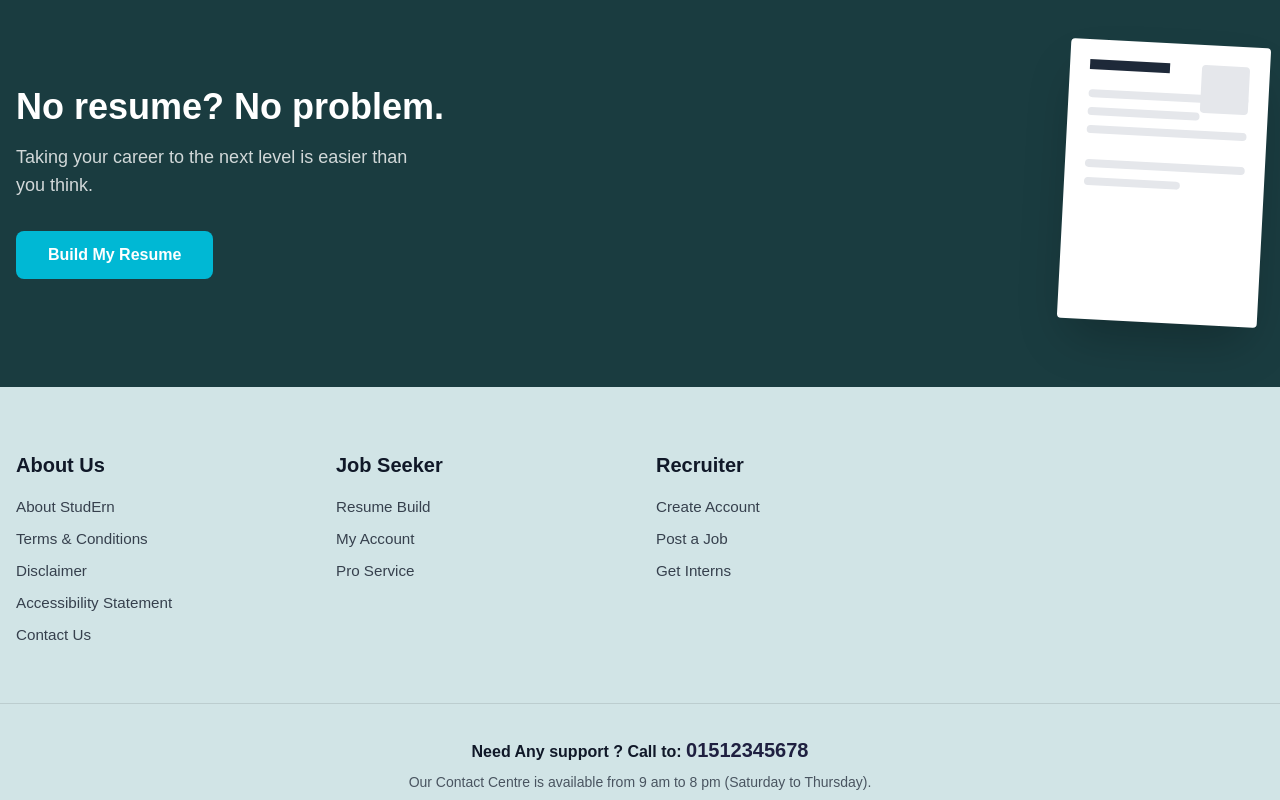
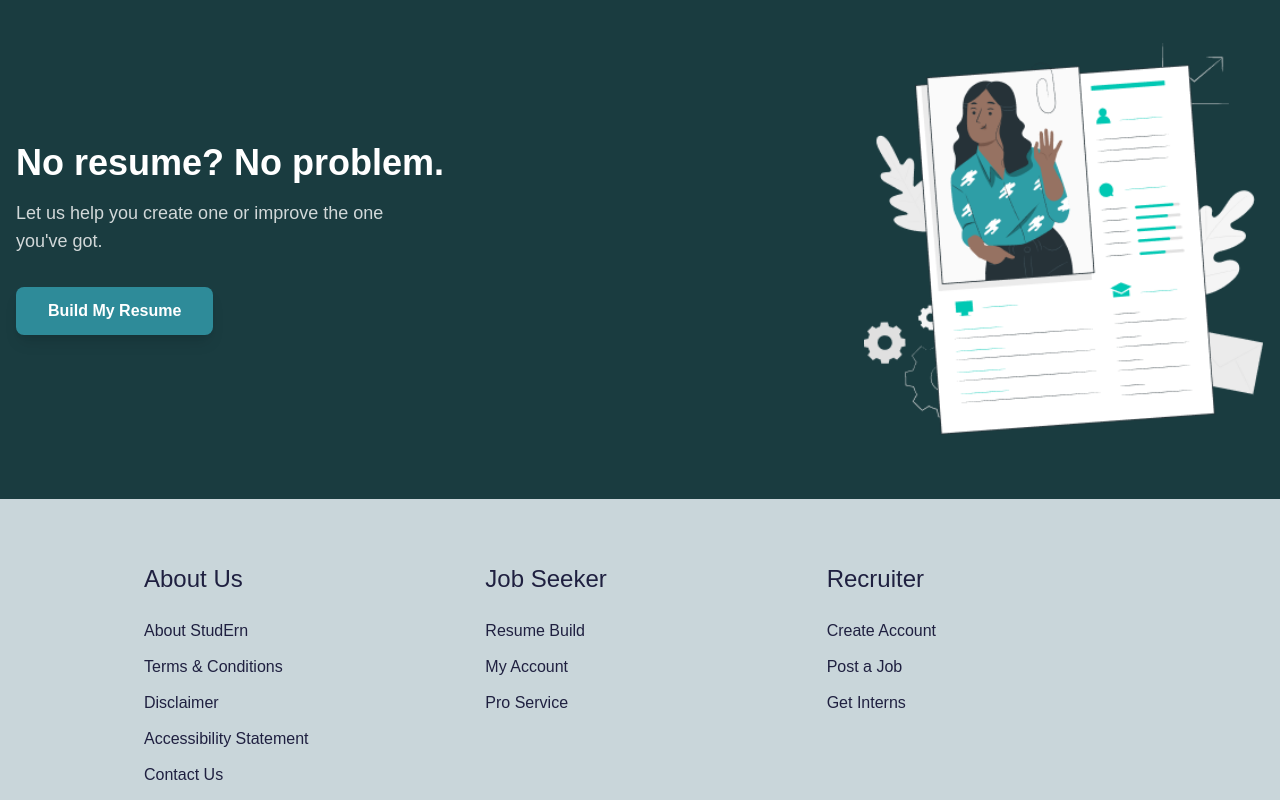
Before and after one commit to StudErn/studern-frontend, a React (Vite) app: page / in a window 1280 px wide. Shown: the part 3120-3920 px from the top of the page. Built offline with nearby package versions, Linux system fonts and the light colour scheme.

Commit message:
done with footer section

```diff
--- a/src/components/Footer.jsx
+++ b/src/components/Footer.jsx
@@ -2,46 +2,44 @@ import React from 'react'
 
 const Footer = () => {
     return (
-        <footer className="footer bg-[#D1E4E6] py-16 pb-8 text-gray-900">
-            <div className="container mx-auto px-4 grid grid-cols-1 md:grid-cols-2 lg:grid-cols-4 gap-8 mb-12">
+        <footer className="footer bg-[#C9D6DA] py-16 pb-8 text-[#1F2040]">
+            <div className="container mx-auto px-4 grid grid-cols-1 md:grid-cols-3 gap-8 mb-12 max-w-5xl">
                 <div>
-                    <h3 className="text-xl font-bold mb-4">About Us</h3>
-                    <ul>
-                        <li className="mb-2"><a href="#" className="text-[0.95rem] opacity-80 hover:opacity-100 hover:underline transition-opacity">About StudErn</a></li>
-                        <li className="mb-2"><a href="#" className="text-[0.95rem] opacity-80 hover:opacity-100 hover:underline transition-opacity">Terms & Conditions</a></li>
-                        <li className="mb-2"><a href="#" className="text-[0.95rem] opacity-80 hover:opacity-100 hover:underline transition-opacity">Disclaimer</a></li>
-                        <li className="mb-2"><a href="#" className="text-[0.95rem] opacity-80 hover:opacity-100 hover:underline transition-opacity">Accessibility Statement</a></li>
-                        <li className="mb-2"><a href="#" className="text-[0.95rem] opacity-80 hover:opacity-100 hover:underline transition-opacity">Contact Us</a></li>
+                    <h3 className="text-2xl font-normal mb-6">About Us</h3>
+                    <ul className="space-y-3">
+                        <li><a href="#" className="text-base font-light hover:underline">About StudErn</a></li>
+                        <li><a href="#" className="text-base font-light hover:underline">Terms & Conditions</a></li>
+                        <li><a href="#" className="text-base font-light hover:underline">Disclaimer</a></li>
+                        <li><a href="#" className="text-base font-light hover:underline">Accessibility Statement</a></li>
+                        <li><a href="#" className="text-base font-light hover:underline">Contact Us</a></li>
                     </ul>
                 </div>
 
                 <div>
-                    <h3 className="text-xl font-bold mb-4">Job Seeker</h3>
-                    <ul>
-                        <li className="mb-2"><a href="#" className="text-[0.95rem] opacity-80 hover:opacity-100 hover:underline transition-opacity">Resume Build</a></li>
-                        <li className="mb-2"><a href="#" className="text-[0.95rem] opacity-80 hover:opacity-100 hover:underline transition-opacity">My Account</a></li>
-                        <li className="mb-2"><a href="#" className="text-[0.95rem] opacity-80 hover:opacity-100 hover:underline transition-opacity">Pro Service</a></li>
+                    <h3 className="text-2xl font-normal mb-6">Job Seeker</h3>
+                    <ul className="space-y-3">
+                        <li><a href="#" className="text-base font-light hover:underline">Resume Build</a></li>
+                        <li><a href="#" className="text-base font-light hover:underline">My Account</a></li>
+                        <li><a href="#" className="text-base font-light hover:underline">Pro Service</a></li>
                     </ul>
                 </div>
 
                 <div>
-                    <h3 className="text-xl font-bold mb-4">Recruiter</h3>
-                    <ul>
-                        <li className="mb-2"><a href="#" className="text-[0.95rem] opacity-80 hover:opacity-100 hover:underline transition-opacity">Create Account</a></li>
-                        <li className="mb-2"><a href="#" className="text-[0.95rem] opacity-80 hover:opacity-100 hover:underline transition-opacity">Post a Job</a></li>
-                        <li className="mb-2"><a href="#" className="text-[0.95rem] opacity-80 hover:opacity-100 hover:underline transition-opacity">Get Interns</a></li>
+                    <h3 className="text-2xl font-normal mb-6">Recruiter</h3>
+                    <ul className="space-y-3">
+                        <li><a href="#" className="text-base font-light hover:underline">Create Account</a></li>
+                        <li><a href="#" className="text-base font-light hover:underline">Post a Job</a></li>
+                        <li><a href="#" className="text-base font-light hover:underline">Get Interns</a></li>
                     </ul>
                 </div>
-
-                {/* Optional 4th column for contact info or spacing if design requires 4 cols grid but only 3 populated, or adjust grid to 3 columns */}
             </div>
 
-            <div className="border-t border-black/10 pt-8 text-center">
+            <div className="border-t border-gray-400/50 pt-8 text-center max-w-5xl mx-auto">
                 <div className="container mx-auto px-4">
-                    <p className="text-base font-semibold mb-2">
-                        Need Any support ? Call to: <span className="text-primary font-extrabold text-xl">01512345678</span>
+                    <p className="text-lg font-medium mb-2 flex items-center justify-center gap-2">
+                        Need any support ? Call to: <span className="font-bold text-3xl text-[#1F2040]">01512345678</span>
                     </p>
-                    <p className="text-sm opacity-70">
+                    <p className="text-base opacity-80 font-light">
                         Our Contact Centre is available from 9 am to 8 pm (Saturday to Thursday).
                     </p>
                 </div>
--- a/src/components/ResumeCTA.jsx
+++ b/src/components/ResumeCTA.jsx
@@ -1,4 +1,5 @@
 import React from 'react'
+import resumeImage from '../assets/Resume Stand out.png'
 
 const ResumeCTA = () => {
     return (
@@ -6,22 +7,16 @@ const ResumeCTA = () => {
             <div className="container mx-auto px-4 flex items-center justify-between gap-8 flex-col md:flex-row">
                 <div className="flex-1 text-center md:text-left">
                     <h2 className="text-4xl font-bold mb-4">No resume? No problem.</h2>
-                    <p className="text-lg mb-8 opacity-80 max-w-[400px] mx-auto md:mx-0">Taking your career to the next level is easier than you think.</p>
-                    <button className="bg-secondary text-white px-8 py-3 rounded-lg font-semibold text-base transition-transform hover:-translate-y-0.5">Build My Resume</button>
+                    <p className="text-lg mb-8 opacity-80 max-w-[400px] mx-auto md:mx-0">Let us help you create one or improve the one you've got.</p>
+                    <button className="bg-[#2E8B99] text-white px-8 py-3 rounded-lg font-semibold text-base transition-transform hover:-translate-y-0.5 shadow-lg">Build My Resume</button>
                 </div>
-                <div className="flex-1 flex justify-center md:justify-end">
-                    {/* CSS based CV illustration converted to Tailwind */}
-                    <div className="w-[200px] h-[280px] bg-white relative rounded p-5 rotate-3 shadow-2xl transform">
-                        <div className="h-2.5 bg-gray-800 w-1/2 mb-5"></div>
-                        <div className="absolute top-5 right-5 w-12 h-12 bg-gray-200 rounded"></div>
-                        <div className="flex flex-col gap-2.5">
-                            <div className="h-2 bg-gray-200 w-full rounded"></div>
-                            <div className="h-2 bg-gray-200 w-[70%] rounded"></div>
-                            <div className="h-2 bg-gray-200 w-full rounded"></div>
-                            <div className="h-2 bg-gray-200 w-full rounded mt-4"></div>
-                            <div className="h-2 bg-gray-200 w-[60%] rounded"></div>
-                        </div>
-                    </div>
+                <div className="flex-1 flex justify-center md:justify-end relative">
+                    {/* Decorative elements behind the image could go here if needed, but assuming image has them or simplicity is preferred */}
+                    <img
+                        src={resumeImage}
+                        alt="Resume Builder Illustration"
+                        className="w-full max-w-[400px] object-contain relative z-10"
+                    />
                 </div>
             </div>
         </section>
```
Also changed, not shown: src/assets/Resume Stand out.png (added).
